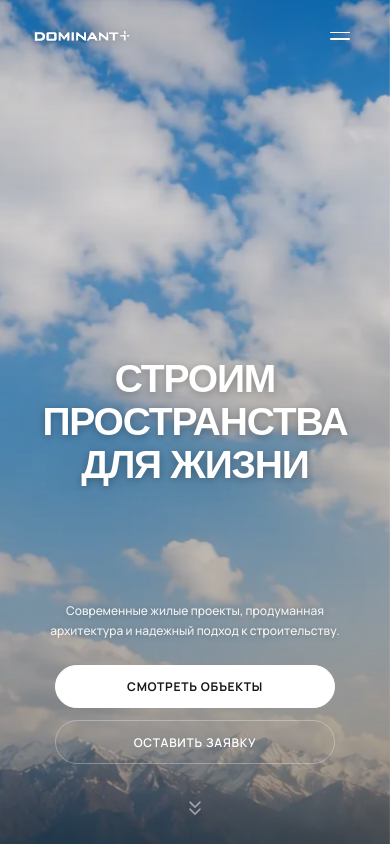
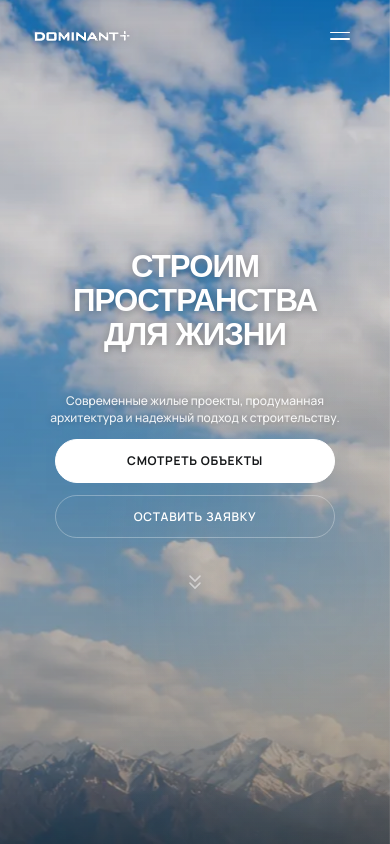
Before and after one commit to Sancar22-debug/d-, a Next.js app: page / in a window 390 px wide. Built offline with nearby package versions, Linux system fonts and the light colour scheme; a web font is replaced by a local one.

Commit message:
mobile adaptive

```diff
--- a/app/globals.css
+++ b/app/globals.css
@@ -271,3 +271,9 @@
 ::-webkit-scrollbar-thumb:hover {
   background: var(--dark-50);
 }
+
+@media (max-width: 768px) {
+  ::-webkit-scrollbar {
+    display: none;
+  }
+}
--- a/components/Footer.tsx
+++ b/components/Footer.tsx
@@ -84,10 +84,10 @@ export default function Footer() {
 
       {/* ── Main Content — 4 balanced columns ── */}
       <div className="max-w-6xl mx-auto px-6 mb-10">
-        <div className="flex flex-col lg:flex-row justify-between items-center lg:items-start gap-12 lg:gap-8">
+        <div className="grid grid-cols-2 lg:flex lg:flex-row justify-between items-start gap-y-12 gap-x-6 lg:gap-8">
 
           {/* ── Col 1: Brand ── */}
-          <div className="flex flex-col items-center lg:items-start text-center lg:text-left">
+          <div className="flex flex-col items-start text-left col-span-2 lg:col-auto">
             <Image
               src="/images/dominant-logo-white.png"
               alt="DOMINANT+"
@@ -104,7 +104,7 @@ export default function Footer() {
           </div>
 
           {/* ── Col 2: Navigation ── */}
-          <div className="flex flex-col items-center lg:items-start text-center lg:text-left">
+          <div className="flex flex-col items-start text-left">
             <h4 className="text-xs font-bold uppercase tracking-wider text-white mb-4">{t("footer.navTitle")}</h4>
             <nav className="flex flex-col gap-2.5">
               {navItems.map((item) => (
@@ -120,7 +120,7 @@ export default function Footer() {
           </div>
 
           {/* ── Col 3: Contacts ── */}
-          <div className="flex flex-col items-center lg:items-start text-center lg:text-left">
+          <div className="flex flex-col items-start text-left col-span-2 sm:col-span-1">
             <h4 className="text-xs font-bold uppercase tracking-wider text-white mb-4">{t("footer.contactsTitle")}</h4>
 
             <div className="mb-3">
@@ -166,7 +166,7 @@ export default function Footer() {
           </div>
 
           {/* ── Col 4: Documents ── */}
-          <div id="documents" className="flex flex-col items-center lg:items-start text-center lg:text-left">
+          <div id="documents" className="flex flex-col items-start text-left col-span-2 sm:col-span-1">
             <h4 className="text-xs font-bold uppercase tracking-wider text-white mb-4">{t("footer.docsTitle")}</h4>
 
             <ul className="w-full space-y-2 mb-4">
@@ -176,7 +176,7 @@ export default function Footer() {
                     href={doc.href}
                     target="_blank"
                     rel="noopener noreferrer"
-                    className="flex items-start justify-center lg:justify-start gap-2.5 py-1 group"
+                    className="flex items-start justify-start gap-2.5 py-1 group"
                   >
                     <span className="text-[10px] text-gray-500 bg-white/5 px-1.5 py-0.5 rounded font-semibold uppercase tracking-wider shrink-0 mt-0.5 group-hover:text-white group-hover:bg-white/10 transition-colors">
                       PDF
--- a/components/Header.module.css
+++ b/components/Header.module.css
@@ -269,7 +269,7 @@
   display: flex;
   flex-direction: column;
   align-items: center;
-  gap: 2rem;
+  gap: 1.5rem;
 }
 
 .mobileNavLink {
--- a/components/Hero.module.css
+++ b/components/Hero.module.css
@@ -5,7 +5,7 @@
 .hero {
   position: relative;
   width: 100%;
-  height: 100vh;
+  height: 100dvh;
   min-height: 760px;
   display: flex;
   flex-direction: column;
@@ -219,29 +219,39 @@
 @media (max-width: 768px) {
   .hero {
     min-height: 680px;
+    justify-content: center;
+    gap: 2.5rem;
   }
 
   .title {
-    font-size: clamp(2rem, 8vw, 3.5rem);
+    font-size: clamp(1.8rem, 7vw, 3rem);
     line-height: 1.1; /* Increased to prevent character overlap on mobile */
   }
 
   .titleCompact {
-    font-size: clamp(1.6rem, 6.5vw, 2.8rem);
+    font-size: clamp(1.5rem, 6vw, 2.6rem);
   }
 
   .titleLayer {
-    transform: translate(-50%, -50%);
+    position: relative;
+    top: auto;
+    left: auto;
+    transform: none;
   }
 
   .subtitle {
     font-size: 0.8rem;
     max-width: 380px;
-    margin-bottom: 1.5rem;
+    margin-bottom: 1rem;
+    line-height: 1.4;
   }
 
   .bottomContent {
-    padding-bottom: 2rem;
+    position: relative;
+    bottom: auto;
+    left: auto;
+    right: auto;
+    padding-bottom: 0;
   }
 
   .topLogo {
@@ -259,11 +269,11 @@
   }
 
   .title {
-    font-size: clamp(1.75rem, 10vw, 2.8rem);
+    font-size: clamp(1.5rem, 8vw, 2.4rem);
   }
 
   .titleCompact {
-    font-size: clamp(1.4rem, 8vw, 2.2rem);
+    font-size: clamp(1.3rem, 7vw, 2rem);
   }
 
   .buttons {
@@ -282,9 +292,10 @@
   .subtitle {
     font-size: 0.75rem;
     max-width: 300px;
+    margin-bottom: 0.8rem;
   }
 
   .bottomContent {
-    padding-bottom: 1.5rem;
+    padding-bottom: 0;
   }
 }
```
Also changed, not shown: components/ProjectCategories.tsx (+22 -20 lines).
